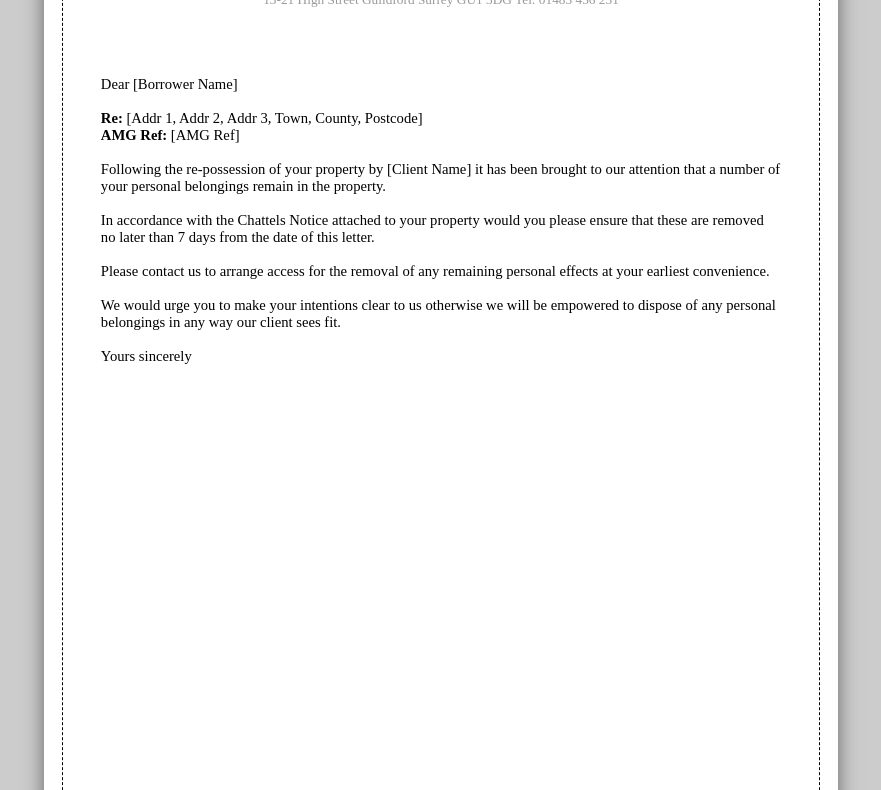
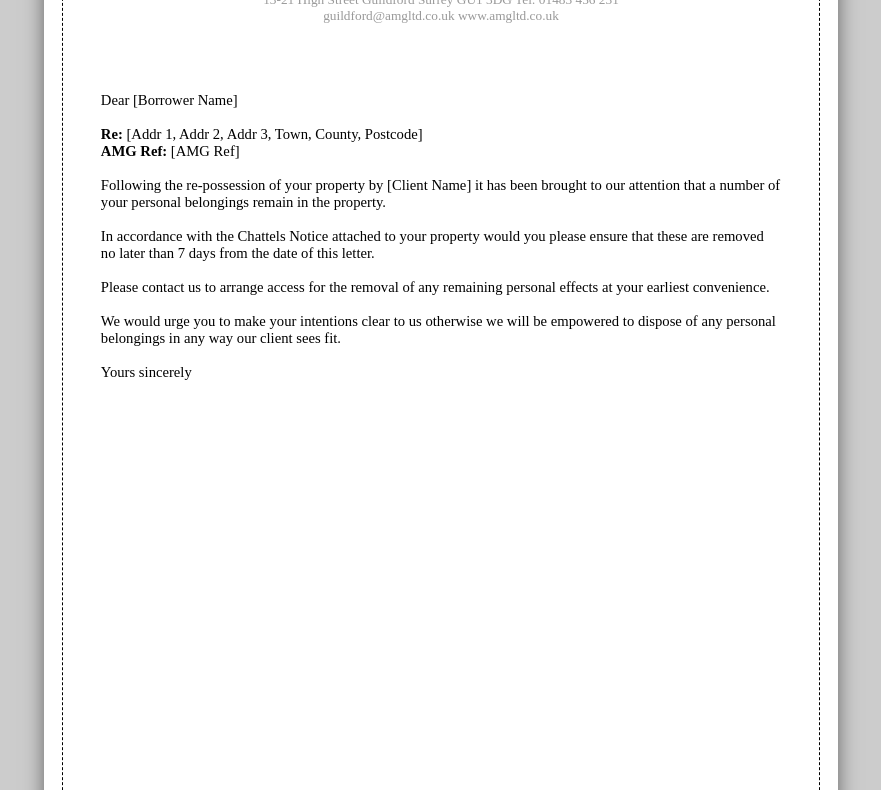
Before and after one commit to amg-jack/lettertemplates, a plain HTML site: page AMG Letter Template v1.html in a window 1280 px wide. Shown: the part 164-954 px from the top of the page, without its empty margins (199-1080 px from the left). Drawn offline with Linux system fonts and the light colour scheme.

Commit message:
Add files via upload

```diff
--- a/AMG Letter Template v1.html
+++ b/AMG Letter Template v1.html
@@ -31,7 +31,9 @@
                   Guildford
                   Surrey
                   GU1 3DG
-                  Tel: 01483 456 231
+                  Tel: 01483 456 231 <br>
+                  guildford@amgltd.co.uk
+                  www.amgltd.co.uk
                 </div>
               </td>
           </tr>
```
Also changed, not shown: AMG Letter Template v2.html (+2 -0 lines), AMG Letter Template v3.html (+2 -0 lines).
